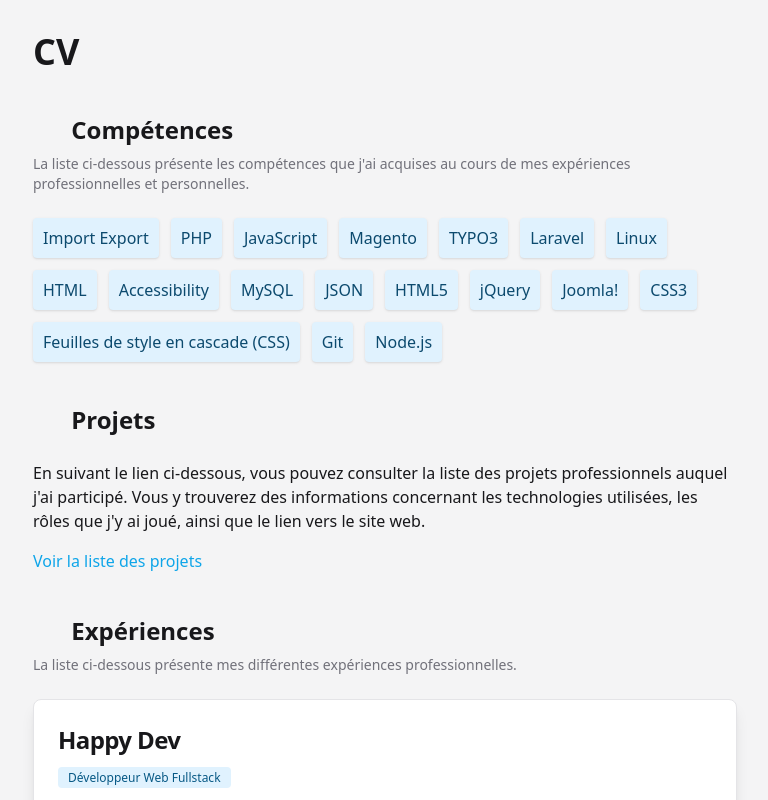
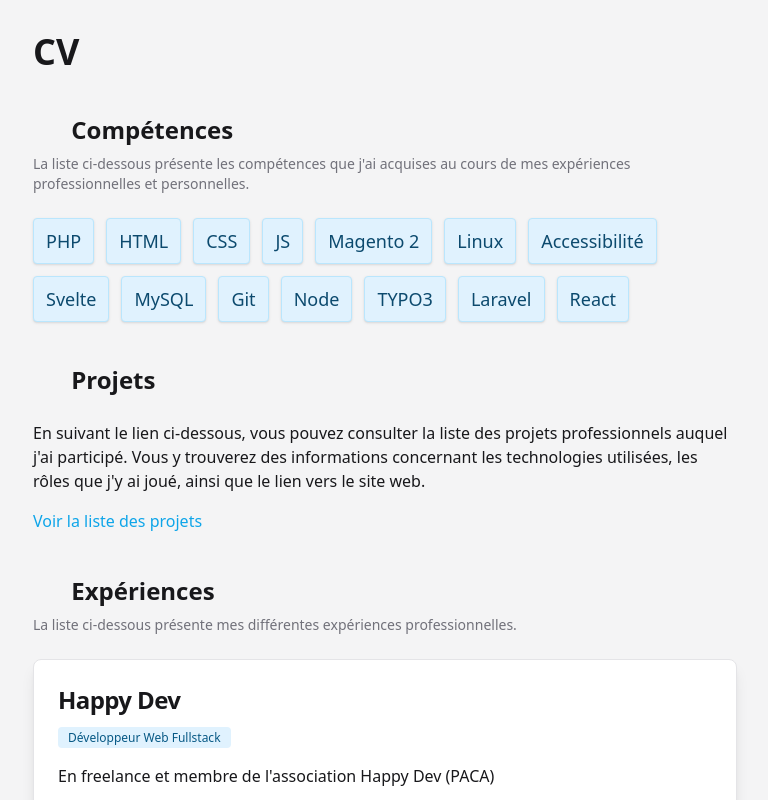
Before and after one commit to ubermanu/ubermanu.github.io, a SvelteKit app: page /resume in a window 1280 px wide. Shown: the top 800 px of the page, without its empty margins (255-1023 px from the left). Built offline with nearby package versions, Linux system fonts and the light colour scheme; some icons are missing.

Commit message:
fix skills data

```diff
--- a/data/resume.json
+++ b/data/resume.json
@@ -117,29 +117,64 @@
   "publications": [],
   "skills": [
     {
-      "name": "Import Export",
-      "level": "",
-      "keywords": []
-    },
-    {
       "name": "PHP",
       "level": "",
       "keywords": []
     },
     {
-      "name": "JavaScript",
+      "name": "HTML",
+      "level": "",
+      "keywords": ["HTML5"]
+    },
+    {
+      "name": "CSS",
+      "level": "",
+      "keywords": ["CSS3", "SASS", "LESS", "PostCSS"]
+    },
+    {
+      "name": "JS",
+      "level": "",
+      "keywords": ["ES6", "Typescript"]
+    },
+    {
+      "name": "Magento 2",
       "level": "",
       "keywords": []
     },
     {
-      "name": "Magento",
+      "name": "Linux",
+      "level": "",
+      "keywords": ["Ubuntu", "Debian", "Archlinux"]
+    },
+    {
+      "name": "Accessibilité",
+      "level": "",
+      "keywords": ["RGAA"]
+    },
+    {
+      "name": "Svelte",
+      "level": "",
+      "keywords": ["SvelteKit"]
+    },
+    {
+      "name": "MySQL",
+      "level": "",
+      "keywords": ["MariaDB"]
+    },
+    {
+      "name": "Git",
+      "level": "",
+      "keywords": ["CI", "Github", "Bitbucket", "Gitflow"]
+    },
+    {
+      "name": "Node",
       "level": "",
       "keywords": []
     },
     {
       "name": "TYPO3",
       "level": "",
-      "keywords": []
+      "keywords": ["4.5", "6.2", "7.6", "8.7"]
     },
     {
       "name": "Laravel",
@@ -147,62 +182,7 @@
       "keywords": []
     },
     {
-      "name": "Linux",
-      "level": "",
-      "keywords": []
-    },
-    {
-      "name": "HTML",
-      "level": "",
-      "keywords": []
-    },
-    {
-      "name": "Accessibility",
-      "level": "",
-      "keywords": []
-    },
-    {
-      "name": "MySQL",
-      "level": "",
-      "keywords": []
-    },
-    {
-      "name": "JSON",
-      "level": "",
-      "keywords": []
-    },
-    {
-      "name": "HTML5",
-      "level": "",
-      "keywords": []
-    },
-    {
-      "name": "jQuery",
-      "level": "",
-      "keywords": []
-    },
-    {
-      "name": "Joomla!",
-      "level": "",
-      "keywords": []
-    },
-    {
-      "name": "CSS3",
-      "level": "",
-      "keywords": []
-    },
-    {
-      "name": "Feuilles de style en cascade (CSS)",
-      "level": "",
-      "keywords": []
-    },
-    {
-      "name": "Git",
-      "level": "",
-      "keywords": []
-    },
-    {
-      "name": "Node.js",
+      "name": "React",
       "level": "",
       "keywords": []
     }
--- a/src/routes/resume/+page.svelte
+++ b/src/routes/resume/+page.svelte
@@ -25,7 +25,8 @@
       {#each resume.skills as skill}
         <li>
           <div
-            class="px-2.5 py-2 inline-flex items-center px-2 py-1 font-medium text-blue-900 bg-blue-100 rounded dark:bg-blue-700 dark:text-blue-100 shadow"
+            class="px-3 py-2 inline-flex items-center font-medium text-blue-900 bg-blue-100 rounded dark:bg-blue-700 dark:text-blue-100 shadow text-lg border border-blue-200 dark:border-blue-600"
+            title={skill.keywords.join(', ')}
           >
             {skill.name}
           </div>
```
